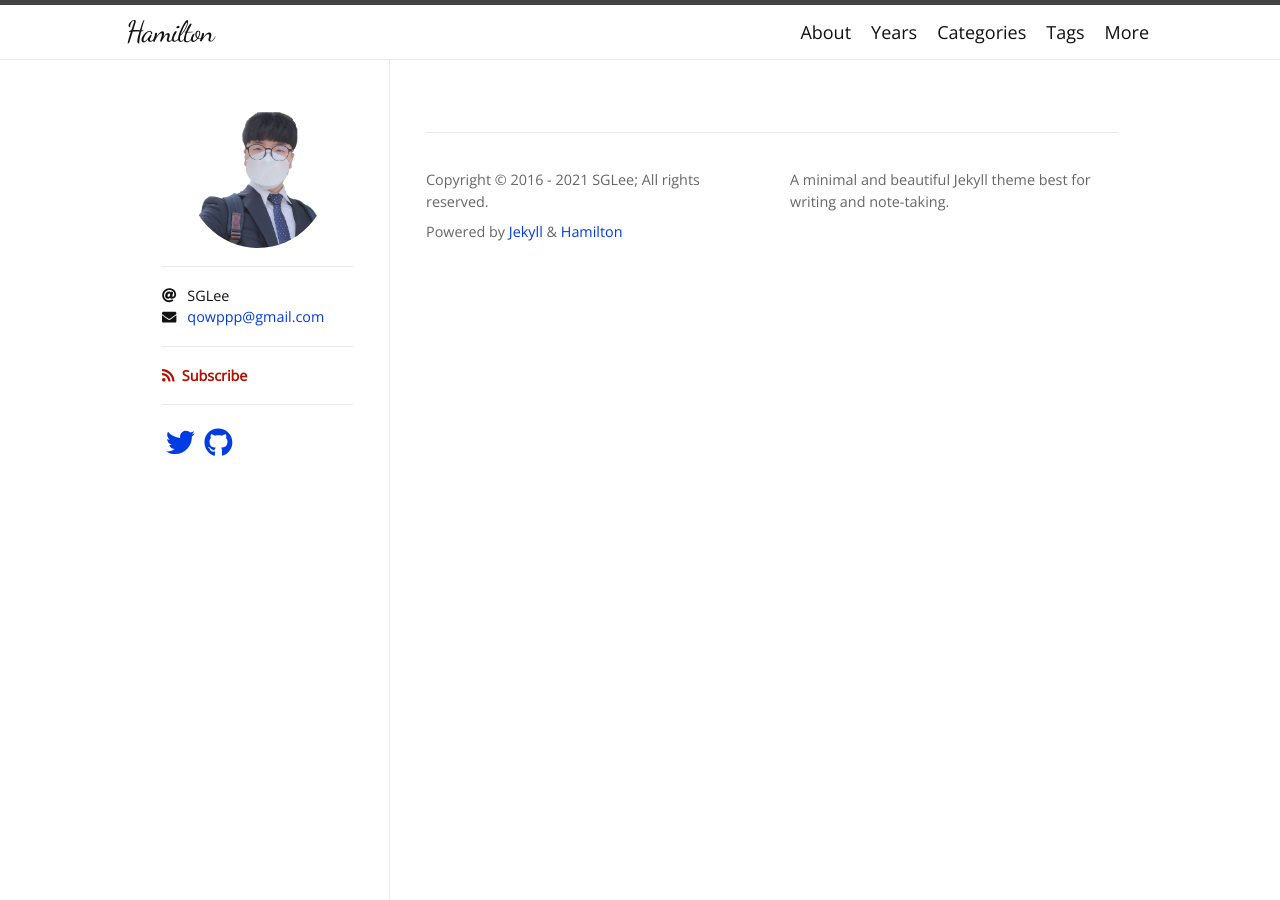
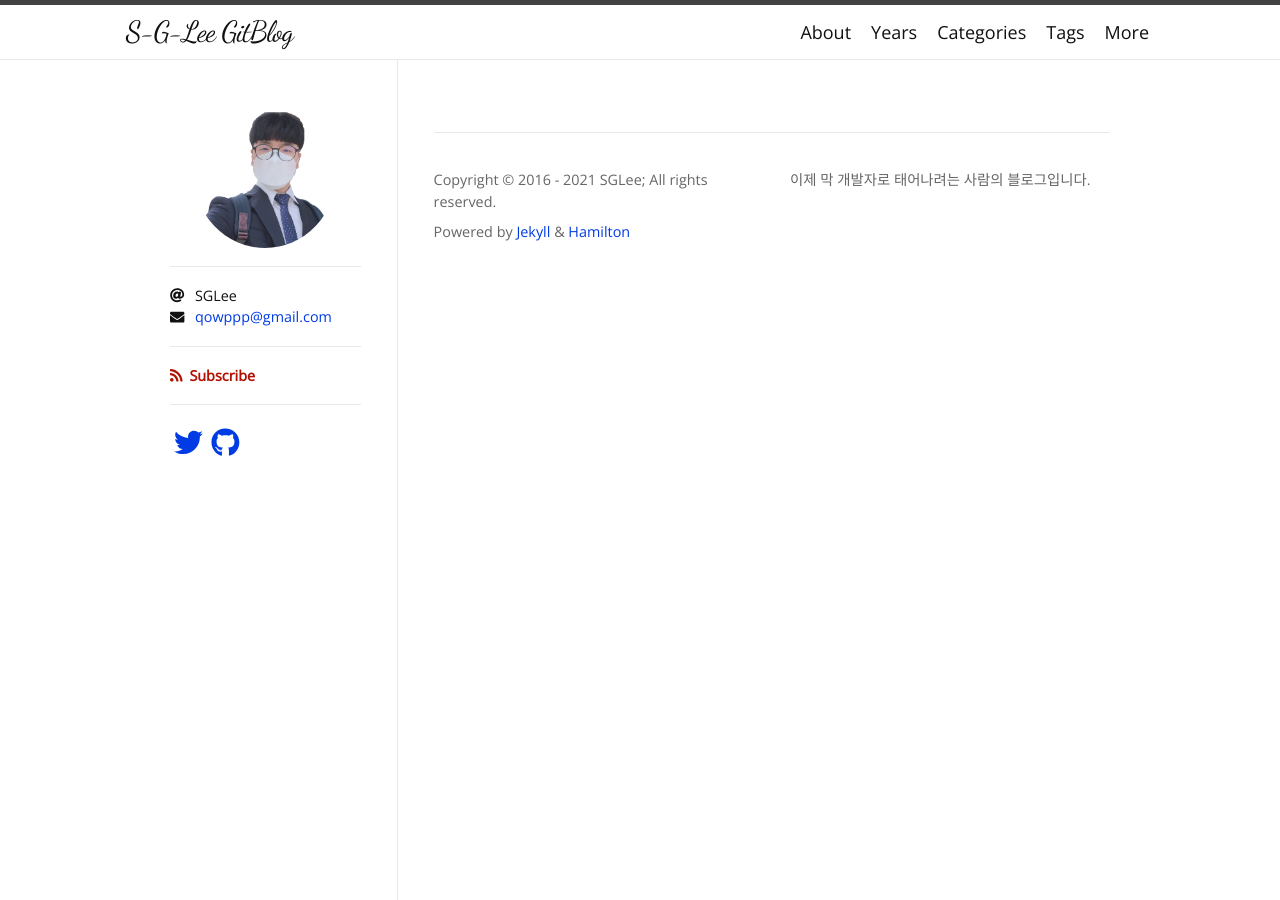
Before and after one commit to S-G-Lee/S-G-Lee.github.io, a Jekyll site: the page built from index.markdown, in a window 1280 px wide. Built offline with Jekyll 4.4.1, drawn with Linux system fonts in a browser that asks for light colours; nearby versions of some CDN libraries; some web fonts are replaced; the list of posts is cut into pages by our own code.

Commit message:
2021 08 08 fix layout

```diff
--- a/_config.yml
+++ b/_config.yml
@@ -1,8 +1,9 @@
-title: Hamilton
-description: A minimal and beautiful Jekyll theme best for writing and note-taking.
+title: S-G-Lee GitBlog
+description: 이제 막 개발자로 태어나려는 사람의 블로그입니다.
 author: SGLee
 avatar: /myphoto.jpg
 email: qowppp@gmail.com
+lang: ko
 
 plugins:
   - jekyll-seo-tag
@@ -32,7 +33,7 @@
 twitter:
   username: S-G-Lee
   card: summary
-logo: logo.png
+logo: myphoto.jpg
 social:
   name: SGLee
   links:
```
